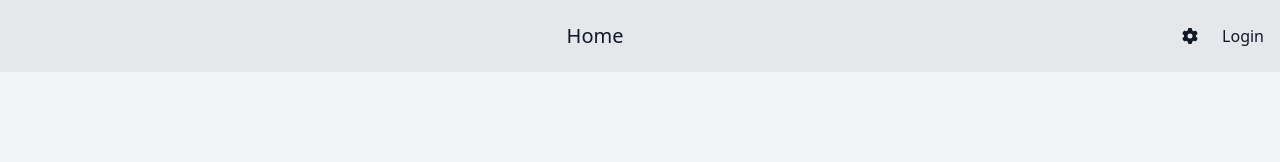
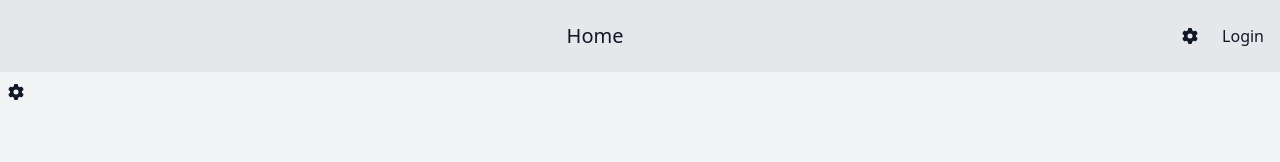
Before and after one commit to JLimaRodrigues/frontend-veterinario, a React (Vite) app: page /settings in a window 1280 px wide. Before the commit this address had no page. Shown: the top 162 px of the page. Built offline with nearby package versions, Linux system fonts and the light colour scheme.

Commit message:
resolvendo problema de selecionar tema para todo o sistema

```diff
--- a/src/App.tsx
+++ b/src/App.tsx
@@ -1,24 +1,25 @@
-
-import { useState, useEffect } from 'react';
 import { Route, Routes, useLocation } from 'react-router-dom';
 import Home from './pages/Home';
 import Login from './pages/Login';
 import Admin from './pages/Admin';
+import Settings from './components/Settings';
 import Navbar from './components/Navbar';
 import { AuthProvider } from './context/AuthContext';
+import { ThemeProvider, useTheme } from './context/ThemeContext';
 import ProtectedRoute from './components/ProtectedRoute';
+import { useEffect, useState } from 'react';
 
 function App() {
   const location = useLocation();
   const [isLoginPage, setIsLoginPage] = useState(location.pathname === '/login');
+  const { isDarkMode } = useTheme();
 
   useEffect(() => {
     setIsLoginPage(location.pathname === '/login');
   }, [location]);
 
   return (
-    <AuthProvider>
-      <div className="min-h-screen bg-gray-100 dark:bg-gray-900 text-gray-900 dark:text-gray-100">
+    <div className={`min-h-screen ${isDarkMode ? 'bg-gray-900 text-gray-100' : 'bg-gray-100 text-gray-900'}`}>
       {!isLoginPage && <Navbar />}
       <Routes>
         <Route path="/" element={<Home />} />
@@ -28,10 +29,18 @@ function App() {
             <Admin />
           </ProtectedRoute>
         } />
+        <Route path="/settings" element={<Settings />} />
       </Routes>
     </div>
-    </AuthProvider>
   );
 }
 
-export default App;
+export default function AppWrapper() {
+  return (
+    <ThemeProvider>
+      <AuthProvider>
+        <App />
+      </AuthProvider>
+    </ThemeProvider>
+  );
+}
--- a/src/components/ThemeSwitcher.tsx
+++ b/src/components/ThemeSwitcher.tsx
@@ -1,23 +1,18 @@
-import { useState, useEffect } from 'react'
+import { useTheme } from '../context/ThemeContext';
 
 function ThemeSwitcher() {
-  const [theme, setTheme] = useState<string>(localStorage.getItem('theme') || 'light')
+    const { isDarkMode, toggleTheme } = useTheme();
 
-  useEffect(() => {
-    document.documentElement.classList.toggle('dark', theme === 'dark')
-    localStorage.setItem('theme', theme)
-  }, [theme])
-
-  const handleToggle = () => {
-    setTheme(theme === 'dark' ? 'light' : 'dark')
-  }
-
-  return (
-    <label className="switch">
-      <input type="checkbox" checked={theme === 'dark'} onChange={handleToggle} />
-      <span className="slider"></span>
-    </label>
-  )
+    return (
+        <label className="switch">
+        <input
+            type="checkbox"
+            checked={isDarkMode}
+            onChange={toggleTheme}
+        />
+        <span className="slider"></span>
+        </label>
+    )
 }
 
 export default ThemeSwitcher
--- /dev/null
+++ b/src/context/ThemeContext.tsx
@@ -0,0 +1,39 @@
+import { createContext, useContext, useState, useEffect, ReactNode } from 'react';
+
+interface ThemeContextProps {
+  isDarkMode: boolean;
+  toggleTheme: () => void;
+}
+
+const ThemeContext = createContext<ThemeContextProps | undefined>(undefined);
+
+export const useTheme = () => {
+  const context = useContext(ThemeContext);
+  if (!context) {
+    throw new Error('useTheme must be used within a ThemeProvider');
+  }
+  return context;
+};
+
+export const ThemeProvider = ({ children }: { children: ReactNode }) => {
+  const [isDarkMode, setIsDarkMode] = useState(localStorage.getItem('theme') === 'dark');
+
+  useEffect(() => {
+    if (isDarkMode) {
+      document.documentElement.classList.add('dark');
+    } else {
+      document.documentElement.classList.remove('dark');
+    }
+    localStorage.setItem('theme', isDarkMode ? 'dark' : 'light');
+  }, [isDarkMode]);
+
+  const toggleTheme = () => {
+    setIsDarkMode((prevMode) => !prevMode);
+  };
+
+  return (
+    <ThemeContext.Provider value={{ isDarkMode, toggleTheme }}>
+      {children}
+    </ThemeContext.Provider>
+  );
+};
--- a/src/main.tsx
+++ b/src/main.tsx
@@ -1,13 +1,14 @@
-import React from 'react'
-import ReactDOM from 'react-dom/client'
-import { BrowserRouter } from 'react-router-dom'
-import App from './App'
-import './index.css'
+import React from 'react';
+import ReactDOM from 'react-dom';
+import { BrowserRouter as Router } from 'react-router-dom';
+import AppWrapper from './App';
+import './index.css';
 
-ReactDOM.createRoot(document.getElementById('root') as HTMLElement).render(
+ReactDOM.render(
   <React.StrictMode>
-    <BrowserRouter>
-      <App />
-    </BrowserRouter>
-  </React.StrictMode>
-)
+    <Router>
+      <AppWrapper />
+    </Router>
+  </React.StrictMode>,
+  document.getElementById('root')
+);
```
Lines whose indentation alone changed are shown as unchanged.
